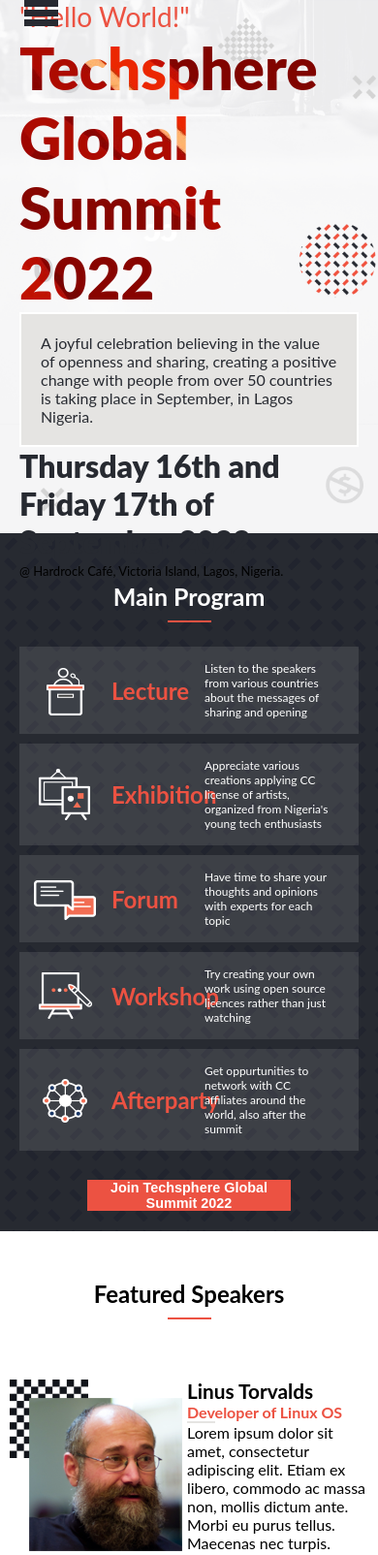
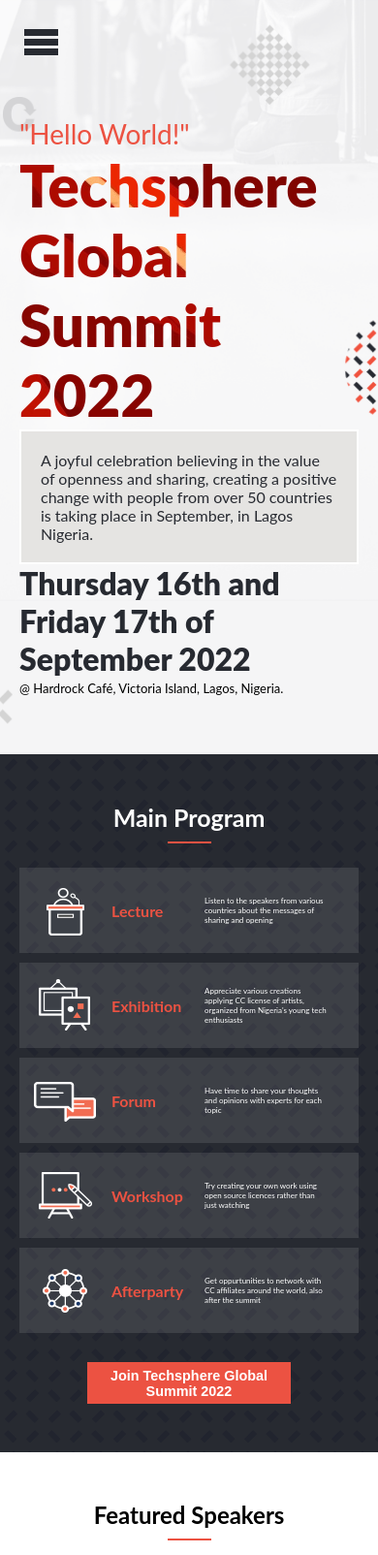
Before and after one commit to lorenzoworx/capstoneOne, a plain HTML site: page index.html in a window 390 px wide. Shown: the top 1604 px of the page at 97% size. Drawn offline with Linux system fonts and the light colour scheme; a web font is replaced by a local one.

Commit message:
Add review fixes

```diff
--- a/CSS/styles.css
+++ b/CSS/styles.css
@@ -24,13 +24,12 @@
   display: flex;
   flex-direction: column;
   width: 100%;
-  padding: 0 20px 50px 20px;
+  padding: 30px 20px 60px 20px;
   background-image: url(../img/mobileIntrobg.png);
   background-repeat: no-repeat;
   background-position: top;
   background-size: cover;
-  height: 550px;
-  justify-content: space-evenly;
+  justify-content: space-between;
 }
 
 .mobileNav {
@@ -39,6 +38,7 @@
   height: 41px;
   margin-left: 5px;
   z-index: 20;
+  margin-bottom: 50px;
 }
 
 .rect {
@@ -140,7 +140,7 @@
   width: 40%;
 }
 
-.programContainer > h1 {
+.programContainer > h3 {
   color: #ec5242;
   width: 25%;
 }
@@ -286,7 +286,17 @@
   color: #ec5242;
 }
 
-@media screen and (min-width: 769px) {
+@media screen and (max-width: 470px) {
+  .programContainer > h3 {
+    font-size: 1rem;
+  }
+
+  .programContainer > p {
+    font-size: 0.5rem;
+  }
+}
+
+@media screen and (min-width: 768px) {
   .deskSection {
     display: block;
   }
--- a/index.html
+++ b/index.html
@@ -71,32 +71,32 @@
 
         <section class="mainProgram" id="program">
             <div class="mainProgramContainer">
-                <h1 class="mainProgramH1 ">Main Program</h1>
+                <h2 class="mainProgramH1 ">Main Program</h2>
                 <hr class="mainProgramHr">
                 <div class="cards">
                     <div class="programContainer">
                         <img src="img/lectureIcon.png" alt="lecture icon">
-                        <h1>Lecture</h1>
+                        <h3>Lecture</h3>
                         <p>Listen to the speakers from various countries about the messages of sharing and opening</p>
                     </div>
                     <div class="programContainer">
                         <img src="img/exhibitionIcon.png" alt="exhibition icon">
-                        <h1>Exhibition</h1>
+                        <h3>Exhibition</h3>
                         <p>Appreciate various creations applying CC license of artists, organized from Nigeria's young tech enthusiasts</p>
                     </div>
                     <div class="programContainer">
                         <img src="img/forumsIcon.png" alt="forums icon">
-                        <h1>Forum</h1>
+                        <h3>Forum</h3>
                         <p>Have time to share your thoughts and opinions with experts for each topic</p>
                     </div>
                     <div class="programContainer">
                         <img src="img/workshopIcon.png" alt="workshopIcon">
-                        <h1>Workshop</h1>
+                        <h3>Workshop</h3>
                         <p>Try creating your own work using open source licences rather than just watching</p>
                     </div>
                     <div class="programContainer">
                         <img src="img/afterpartyIcon.png" alt="afterparty icon">
-                        <h1>Afterparty</h1>
+                        <h3>Afterparty</h3>
                         <p>Get oppurtunities to network with CC affiliates around the world, also after the summit</p>
                     </div>
                 </div>
@@ -107,7 +107,7 @@
 
         <section class="featuredSpeakers">
             <div class="fSpeakersContainer ">
-                <h1 class="fSpeakersH1">Featured Speakers</h1>
+                <h2 class="fSpeakersH1">Featured Speakers</h2>
                 <hr class="fSpeakersHr">
                 <div class="mobileSpeakerContainer">
                 </div>
@@ -124,7 +124,7 @@
 
         <section class="partner deskSection">
             <div>
-                <h1>Partners</h1>
+                <h2>Partners</h2>
                 <hr>
                 <div class="partnerContainer">
                     <img class="width" src="img/logo-google.png" alt="google logo">
```
Also changed, not shown: CSS/about.css (+16 -1 lines), MIT.md (+5 -0 lines), about.html (+5 -5 lines), README.md.
